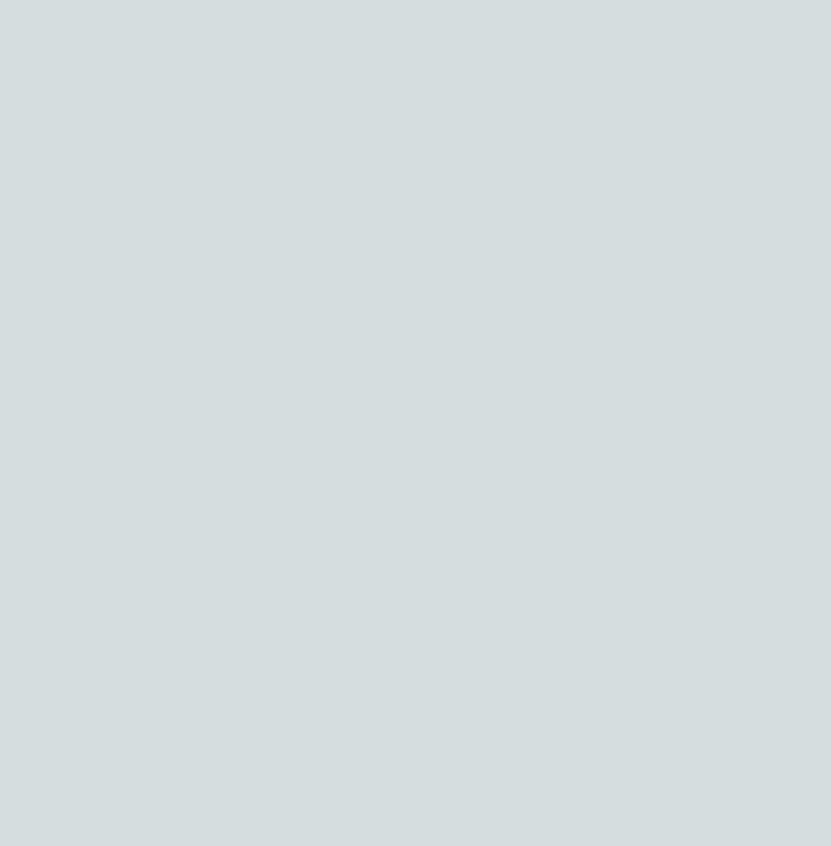
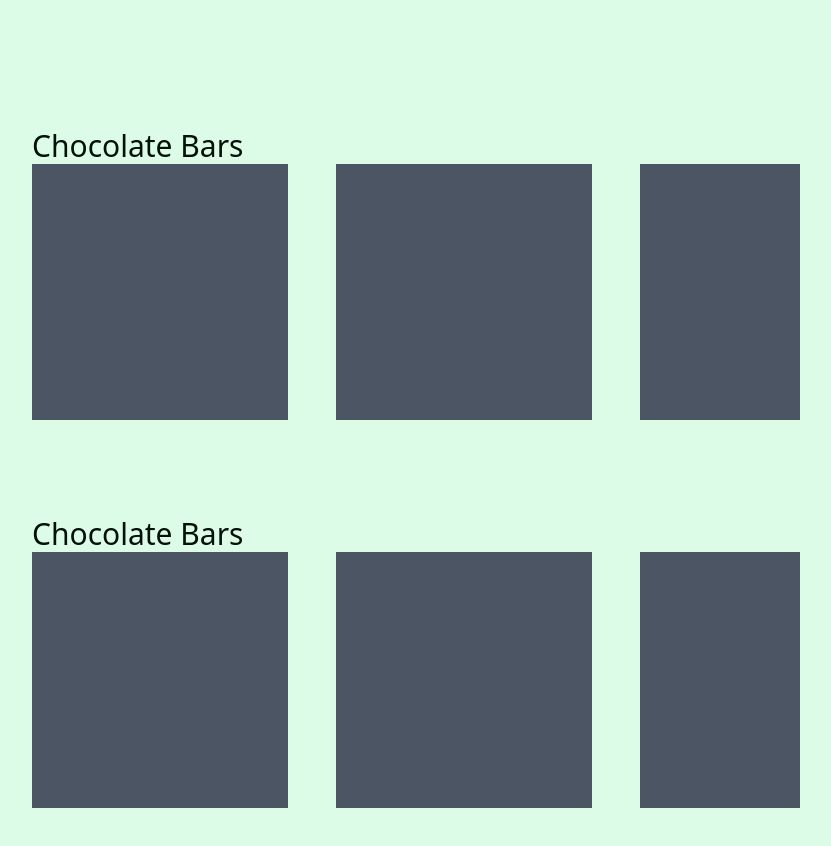
Before and after one commit to Grossarius/grecy-app, a Next.js app: page / in a window 1280 px wide. Shown: the part 1600-2446 px from the top of the page, without its empty margins (224-1055 px from the left). Before the commit the page ends 1600 px from the top, so only its background shows below. Built offline with nearby package versions, Linux system fonts and the light colour scheme.

Commit message:
Created layout for recipe gallery

```diff
--- a/src/pages/index.tsx
+++ b/src/pages/index.tsx
@@ -27,6 +27,7 @@ export default function Home() {
 
         </div>
       </div>
+
       <div className='flex-col h-screen w-full bg-bg1' id='prompt'>
         <div className='flex h-1/6 w-full bg-accent1'></div>
         <div className='flex-col h-5/6 w-full py-20 px-96 space-y-4'>
@@ -37,6 +38,42 @@ export default function Home() {
           </div>
         </div>
       </div>
+
+      <div className='flex h-fit w-full bg-green-100 px-32 py-32'>
+        <div className='flex-col w-full px-32 space-y-24'>
+          <div className='flex-col'>
+            <label className='text-text1 font-medium text-3xl'>Chocolate Bars</label>
+            <div className='overflow-x-scroll flex w-full space-x-12'>
+              <div className='flex-shrink-0 h-64 w-64 bg-gray-600'></div>
+              <div className='flex-shrink-0 h-64 w-64 bg-gray-600'></div>
+              <div className='flex-shrink-0 h-64 w-64 bg-gray-600'></div>
+              <div className='flex-shrink-0 h-64 w-64 bg-gray-600'></div>
+              <div className='flex-shrink-0 h-64 w-64 bg-gray-600'></div>
+              <div className='flex-shrink-0 h-64 w-64 bg-gray-600'></div>
+              <div className='flex-shrink-0 h-64 w-64 bg-gray-600'></div>
+              <div className='flex-shrink-0 h-64 w-64 bg-gray-600'></div>
+            </div>
+          </div>
+          <div className='flex-col'>
+            <label className='text-text1 font-medium text-3xl'>Chocolate Bars</label>
+            <div className='overflow-x-scroll flex w-full space-x-12'>
+              <div className='flex-shrink-0 h-64 w-64 bg-gray-600'></div>
+              <div className='flex-shrink-0 h-64 w-64 bg-gray-600'></div>
+              <div className='flex-shrink-0 h-64 w-64 bg-gray-600'></div>
+              <div className='flex-shrink-0 h-64 w-64 bg-gray-600'></div>
+              <div className='flex-shrink-0 h-64 w-64 bg-gray-600'></div>
+              <div className='flex-shrink-0 h-64 w-64 bg-gray-600'></div>
+              <div className='flex-shrink-0 h-64 w-64 bg-gray-600'></div>
+              <div className='flex-shrink-0 h-64 w-64 bg-gray-600'></div>
+            </div>
+          </div>
+
+
+
+
+
+        </div>
+      </div>
     </div>
   )
 }
```
